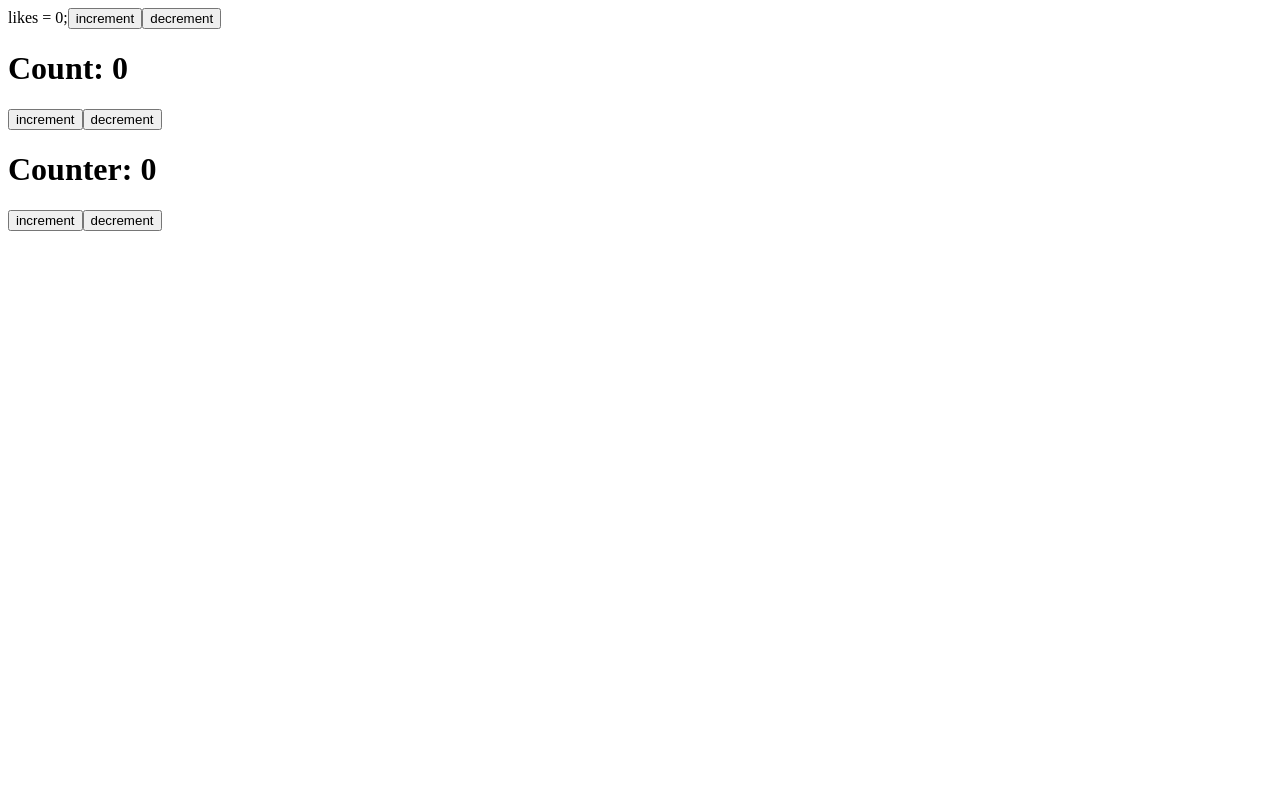
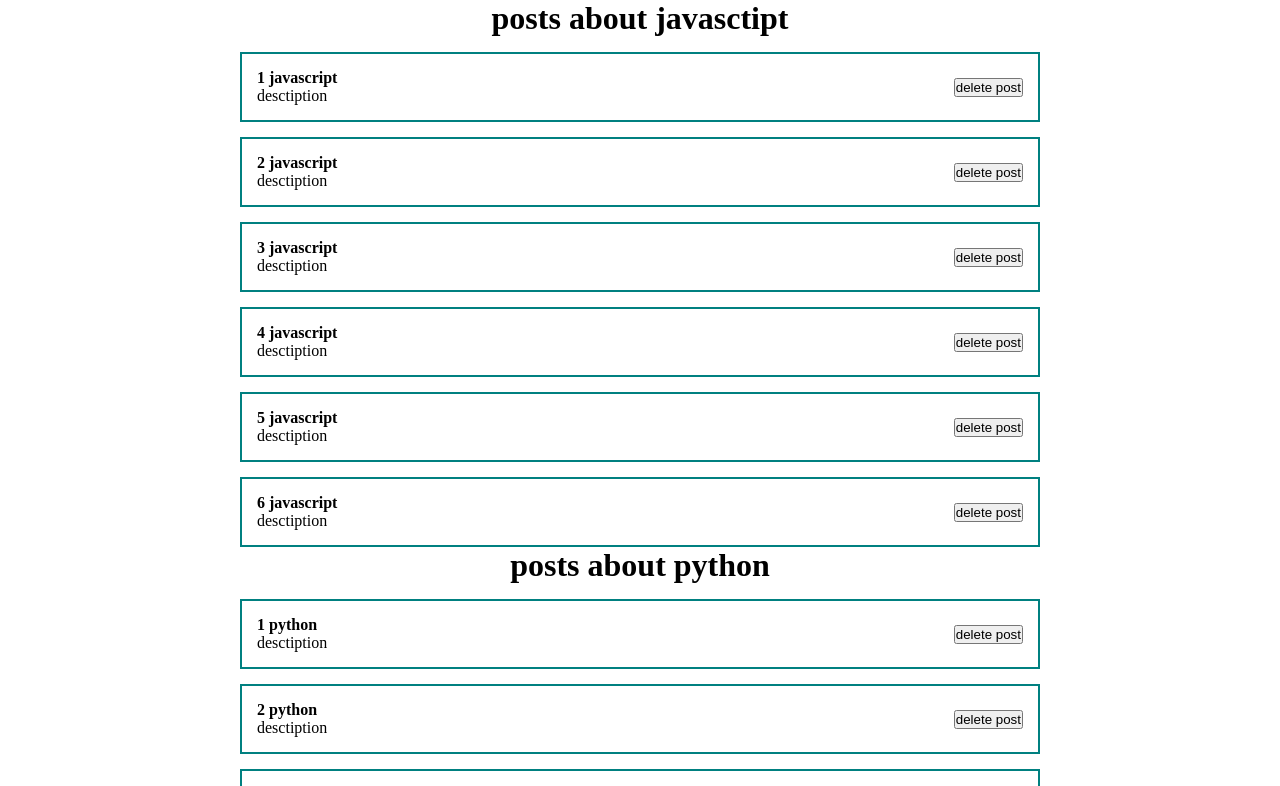
Before and after one commit to ib1zza/ulbi_react, a React (Create React App) app: page / in a window 1280 px wide. Shown: the top 786 px of the page. Built offline with nearby package versions, Linux system fonts and the light colour scheme.

Commit message:
added postlist component and base css styling

```diff
--- a/src/App.js
+++ b/src/App.js
@@ -1,28 +1,32 @@
 import React, { useState } from 'react';
-import Counter from './components/Counter';
-import ClassCounter from './components/ClassCounter';
+import PostList from './components/PostList';
+
+import './css/App.css';
 
 function App() {
-    const [likes, setLikes] = useState(0);
-    const [value, setValue] = useState('string');
+    const [posts, setPosts] = useState([
+        { id: 1, title: "javascript", body: "desctiption", },
+        { id: 2, title: "javascript", body: "desctiption", },
+        { id: 3, title: "javascript", body: "desctiption", },
+        { id: 4, title: "javascript", body: "desctiption", },
+        { id: 5, title: "javascript", body: "desctiption", },
+        { id: 6, title: "javascript", body: "desctiption", },
+    ]);
 
-    function increment() {
-        setLikes(likes + 1);
-    }
-    function decrement() {
-        setLikes(likes - 1);
+    const [posts2, setPosts2] = useState([
+        { id: 1, title: "python", body: "desctiption", },
+        { id: 2, title: "python", body: "desctiption", },
+        { id: 3, title: "python", body: "desctiption", },
+        { id: 4, title: "python", body: "desctiption", },
+        { id: 5, title: "python", body: "desctiption", },
+        { id: 6, title: "python", body: "desctiption", },
+    ]);
 
-    }
+
     return (
         <div className="App">
-            likes = {likes};
-
-            <button onClick={increment}>increment</button>
-            <button onClick={decrement}>decrement</button>
-
-
-            <Counter></Counter>
-            <ClassCounter></ClassCounter>
+            <PostList posts={posts} title={"posts about javasctipt"}></PostList>
+            <PostList posts={posts2} title={"posts about python"}></PostList>
         </div >
     );
 }
--- /dev/null
+++ b/src/components/PostItem.jsx
@@ -0,0 +1,20 @@
+import React from "react";
+
+const PostItem = (props) => {
+    return (
+        <div className="post">
+            <div className="post__content">
+                <strong>{props.post.id + " " + props.post.title}</strong>
+                <div>
+                    {props.post.body}
+                </div>
+            </div>
+
+            <div className="post__btns">
+                <button>delete post</button>
+            </div>
+        </div>
+    )
+}
+
+export default PostItem;
--- /dev/null
+++ b/src/components/PostList.jsx
@@ -0,0 +1,17 @@
+import React from "react";
+import PostItem from "./PostItem";
+
+const PostList = ({ posts, title }) => {
+    return (
+        <div className="">
+            <h1 style={{ textAlign: "center" }}>{title}</h1>
+            {
+                posts.map(post =>
+                    <PostItem post={post} key={post.id}></PostItem>
+                )
+            }
+        </div >
+    )
+}
+
+export default PostList;
--- /dev/null
+++ b/src/css/App.css
@@ -0,0 +1,23 @@
+* {
+  margin: 0;
+  padding: 0;
+  box-sizing: border-box;
+}
+
+#root {
+  display: flex;
+  justify-content: center;
+}
+
+.App {
+  width: 800px;
+}
+
+.post {
+  display: flex;
+  padding: 15px;
+  border: 2px solid teal;
+  margin-top: 15px;
+  justify-content: space-between;
+  align-items: center;
+}/*# sourceMappingURL=App.css.map */
--- /dev/null
+++ b/src/css/App.scss
@@ -0,0 +1,24 @@
+* {
+    margin: 0;
+    padding: 0;
+    box-sizing: border-box;
+}
+
+#root {
+    display: flex;
+    justify-content: center;
+}
+
+.App {
+    width: 800px;
+}
+
+
+.post {
+    display: flex;
+    padding: 15px;
+    border: 2px solid teal;
+    margin-top: 15px;
+    justify-content: space-between;
+    align-items: center;
+}
```
Also changed, not shown: 1 other file (tests, documents, lock files or other folders).
